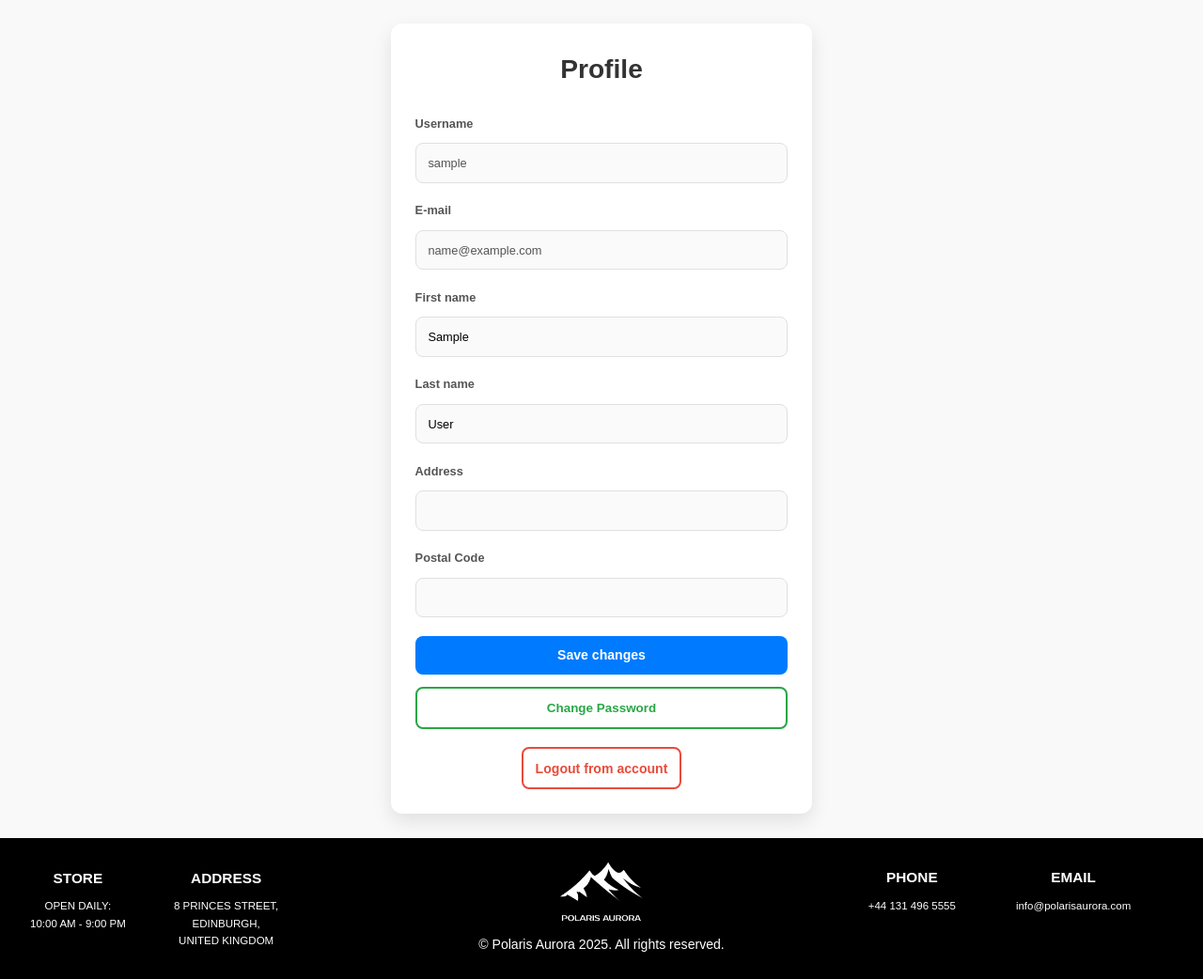
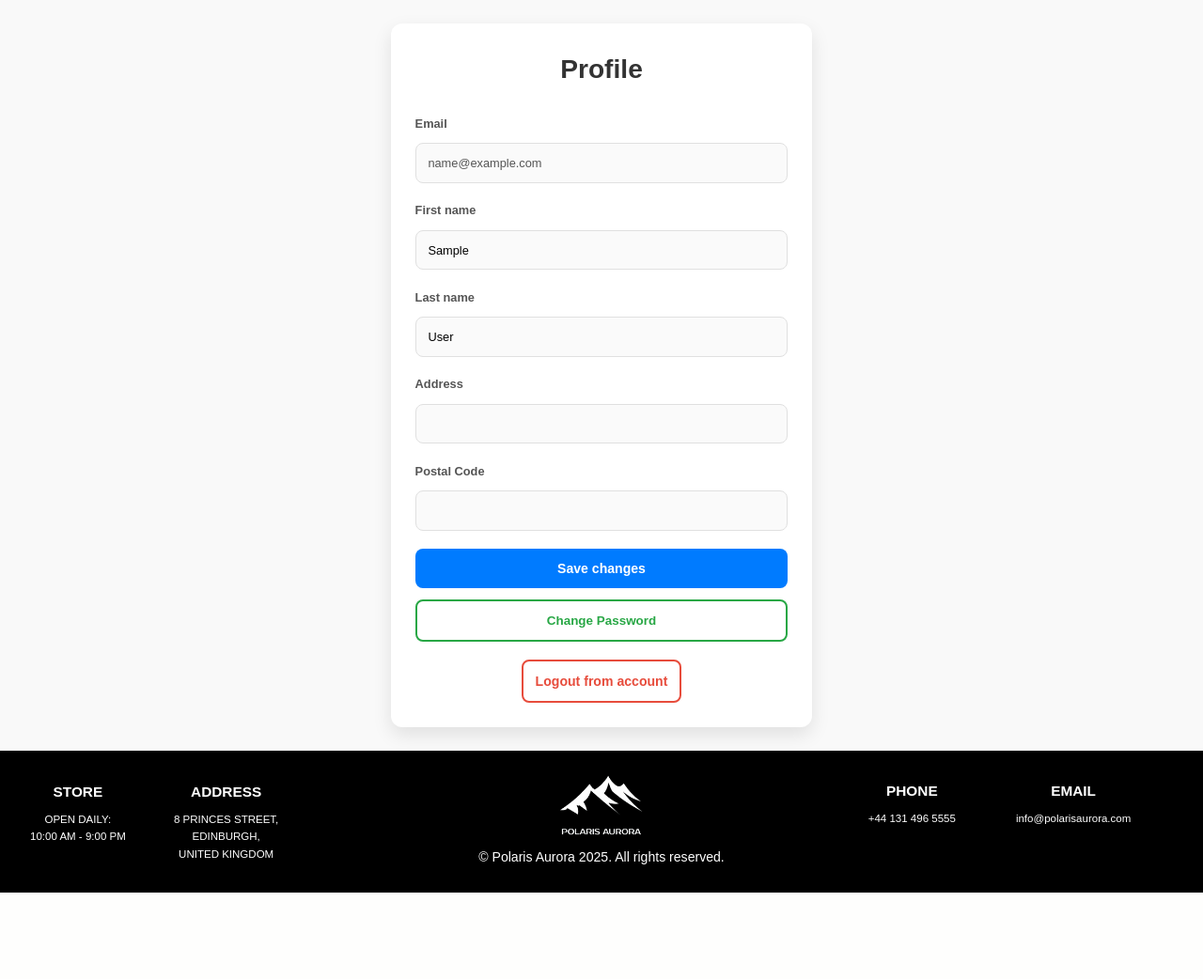
Before and after one commit to lystarblone/clothes_site, a Django app: page /users/profile/ in a window 1280 px wide. Shown: the part 77-1119 px from the top of the page at 94% size. After the commit the page ends 1027 px from the top, so only its background shows below. Run offline with Django 5.2, Linux system fonts and the light colour scheme; the visitor is signed in with stand-in values (Sample User, id 1).

Commit message:
Не помню что делал, но что-то важное

```diff
--- a/main/admin.py
+++ b/main/admin.py
@@ -2,7 +2,7 @@
 from django.utils.html import format_html
 
 # Register your models here.
-from .models import Stuff, StuffImage, Collection
+from .models import Stuff, StuffImage, Collection, Type
 
 @admin.register(Stuff)
 class StuffAdmin(admin.ModelAdmin):
@@ -53,3 +53,7 @@
                     collection_image.image.url
                 )
         return "-"
+
+@admin.register(Type)
+class TypeAdmin(admin.ModelAdmin):
+    list_display = ["id", "name"]
--- a/main/models.py
+++ b/main/models.py
@@ -1,15 +1,43 @@
 from django.db import models
+from django.contrib.auth.models import AbstractUser
+from django.contrib.auth.models import BaseUserManager
 
 # Create your models here.
 
-class User(models.Model):
+class CustomUserManager(BaseUserManager):
+    def create_user(self, email, password=None, **extra_fields):
+        if not email:
+            raise ValueError('The Email field must be set')
+        email = self.normalize_email(email)
+        user = self.model(email=email, **extra_fields)
+        user.set_password(password)
+        user.save(using=self._db)
+        return user
+
+    def create_superuser(self, email, password=None, **extra_fields):
+        extra_fields.setdefault('is_staff', True)
+        extra_fields.setdefault('is_superuser', True)
+        extra_fields.setdefault('is_active', True)
+
+        if extra_fields.get('is_staff') is not True:
+            raise ValueError('Superuser must have is_staff=True.')
+        if extra_fields.get('is_superuser') is not True:
+            raise ValueError('Superuser must have is_superuser=True.')
+
+        return self.create_user(email, password, **extra_fields)
+
+class User(AbstractUser):
     email = models.EmailField(unique=True, verbose_name='Email')
-    password = models.CharField(max_length=100, verbose_name='Password')
     first_name = models.CharField(max_length=50, verbose_name='Name')
     last_name = models.CharField(max_length=50, verbose_name='Surname')
     phone = models.CharField(max_length=15, blank=True, null=True, verbose_name='Phone number')
     address = models.TextField(blank=True, null=True, verbose_name='Address')
     postal_code = models.CharField(max_length=20, blank=True, null=True, verbose_name='Postal Code')
+
+    USERNAME_FIELD = 'email'
+    REQUIRED_FIELDS = ['first_name', 'last_name']
+
+    objects = CustomUserManager()
 
     def __str__(self):
         return self.email
--- a/users/forms.py
+++ b/users/forms.py
@@ -1,23 +1,23 @@
 from django import forms
 from django.contrib.auth.forms import AuthenticationForm, UserCreationForm, PasswordChangeForm
 from django.contrib.auth import get_user_model
-from main.models import User
 
 class LoginUserForm(AuthenticationForm):
-    username = forms.CharField(label="Login", widget=forms.TextInput(attrs={"class": "form-input"}))
+    username = forms.CharField(label="Email", widget=forms.TextInput(attrs={"class": "form-input"}))  # Изменено на "Email"
     password = forms.CharField(label="Password", widget=forms.PasswordInput(attrs={"class": "form-input"}))
+
     class Meta:
         model = get_user_model()
         fields = ["email", "password"]
 
 class RegisterUserForm(UserCreationForm):
-    username = forms.CharField(label="Account name", widget=forms.TextInput(attrs={"class": "form-input"}))
+    email = forms.EmailField(label="Email", widget=forms.TextInput(attrs={"class": "form-input"}))
     password1 = forms.CharField(label="Password", widget=forms.PasswordInput())
     password2 = forms.CharField(label="Repeat password", widget=forms.PasswordInput())
 
-    class Meta():
+    class Meta:
         model = get_user_model()
-        fields = ["first_name", "last_name", "username", "email", "password1", "password2"]
+        fields = ["first_name", "last_name", "email", "password1", "password2"]
         labels = {
             "first_name": "First name",
             "last_name": "Last name",
@@ -27,22 +27,15 @@
     def clean_email(self):
         email = self.cleaned_data['email']
         if get_user_model().objects.filter(email=email).exists():
-            raise forms.ValidationError('The email you entered is already exist.')
+            raise forms.ValidationError('The email you entered is already registered.')
         return email
 
-    def clean_username(self):
-        username = self.cleaned_data['username']
-        if get_user_model().objects.filter(username=username).exists():
-            raise forms.ValidationError('This username is already taken.')
-        return username
-
 class ProfileUserForm(forms.ModelForm):
-    username = forms.CharField(disabled=True, label='Username', widget=forms.TextInput)
-    email = forms.CharField(disabled=True, label='E-mail', widget=forms.TextInput)
+    email = forms.CharField(disabled=True, label='Email', widget=forms.TextInput)
 
     class Meta:
-        model = User
-        fields = ['username', 'email', 'first_name', 'last_name', 'address', 'postal_code']
+        model = get_user_model()
+        fields = ['email', 'first_name', 'last_name', 'address', 'postal_code']
         labels = {
             'first_name': 'First name',
             'last_name': 'Last name',
--- a/users/templates/users/profile.html
+++ b/users/templates/users/profile.html
@@ -13,11 +13,14 @@
         {% csrf_token %}
         <div class="form-error">{{ form.non_field_errors }}</div>
         {% for f in form %}
+        {% if f.name == "email" and user.socialaccount_set.all %}
+        {% else %}
         <div class="form-group">
             <label class="form-label" for="{{ f.id_for_label }}">{{ f.label }}</label>
             {{ f }}
             <div class="form-error">{{ f.errors }}</div>
         </div>
+        {% endif %}
         {% endfor %}
 
         <button type="submit" class="save-button">Save changes</button>
--- a/users/views.py
+++ b/users/views.py
@@ -6,7 +6,6 @@
 from django.contrib.auth import get_user_model
 from .forms import LoginUserForm, ProfileUserForm, RegisterUserForm, UserPasswordChangeForm
 from django.contrib.auth.forms import PasswordResetForm as BasePasswordResetForm
-from main.models import User
 
 class LoginUser(LoginView):
     form_class = LoginUserForm
@@ -25,7 +24,7 @@
         return reverse_lazy("users:login")
 
 class ProfileUser(LoginRequiredMixin, UpdateView):
-    model = User
+    model = get_user_model()
     form_class = ProfileUserForm
     template_name = 'users/profile.html'
     extra_context = {"title": "Profile"}
@@ -44,7 +43,7 @@
 class PasswordResetForm(BasePasswordResetForm):
     def clean_email(self):
         email = self.cleaned_data['email']
-        if not User.objects.filter(email=email).exists():
+        if not get_user_model().objects.filter(email=email).exists():
             raise forms.ValidationError("This email is not registered.")
         return email
 
```
Also changed, not shown: clothes_shop/settings.py (+17 -15 lines).
